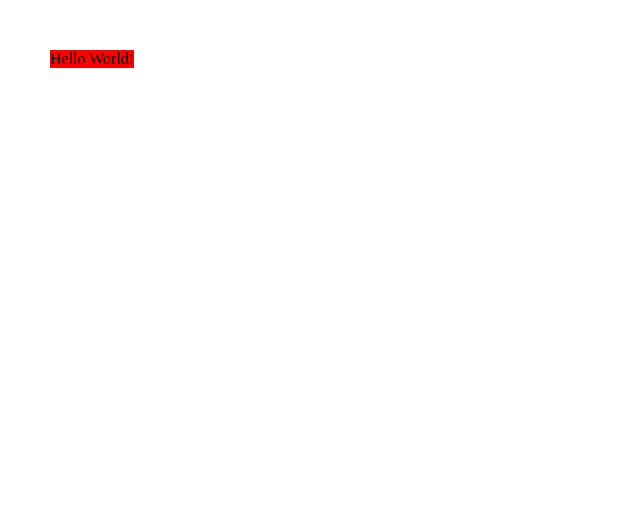
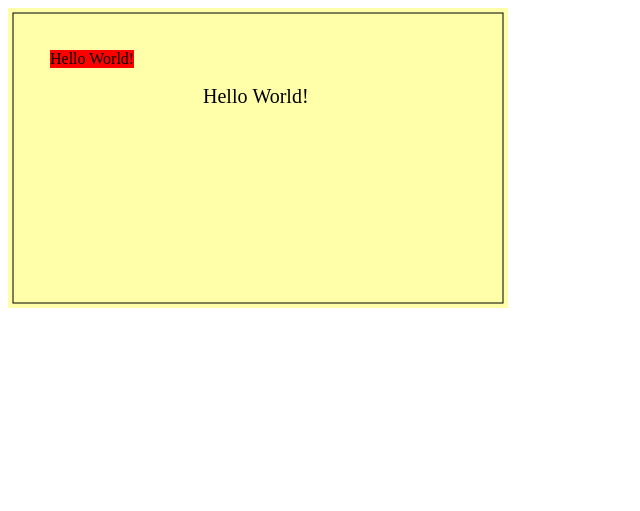
Before and after one commit to joamashi/canvasbook, a plain HTML site: page chapter01/index.html in a window 1280 px wide. Shown: the whole page, without its empty margins (0-640 px from the left). Drawn offline with Linux system fonts and the light colour scheme.

Commit message:
first sample code

```diff
--- a/chapter01/index.html
+++ b/chapter01/index.html
@@ -7,5 +7,43 @@
 	<div style="position: absolute; top:50px; left:50px; background-color:red;">
 		Hello World!
 	</div>
+	<canvas id="canvasOne" width="500" height="500"></canvas>
 </body>
+<script type="text/javascript">
+	function canvasSupport(){
+			return !!document.createElement('testcanvas').getContext;
+	}
+
+	function canvasApp(){
+		console.log("test")
+		// if (!canvasSupport()){return;}
+
+		var theCanvas = document.getElementById("canvasOne");
+		var ctx = theCanvas.getContext("2d");
+
+		function drawScreen(){
+			console.info("test");
+
+			ctx.fillStyle = "#ffffaa";
+			ctx.fillRect(0, 0, 500, 300);
+
+			ctx.fillStyle = "#000000";
+			ctx.font = "20px _sans";
+			ctx.textBaseline = "top";
+			ctx.fillText ("Hello World!", 195, 80);
+
+			ctx.strokeStyle = "#000000";
+			ctx.strokeRect(5, 5, 490, 290);
+
+		}
+
+		drawScreen();
+	}
+
+	window.addEventListener('load', eventWindowLoaded, false);
+
+	function eventWindowLoaded(){
+		canvasApp();
+	}
+</script>
 </html>
```
